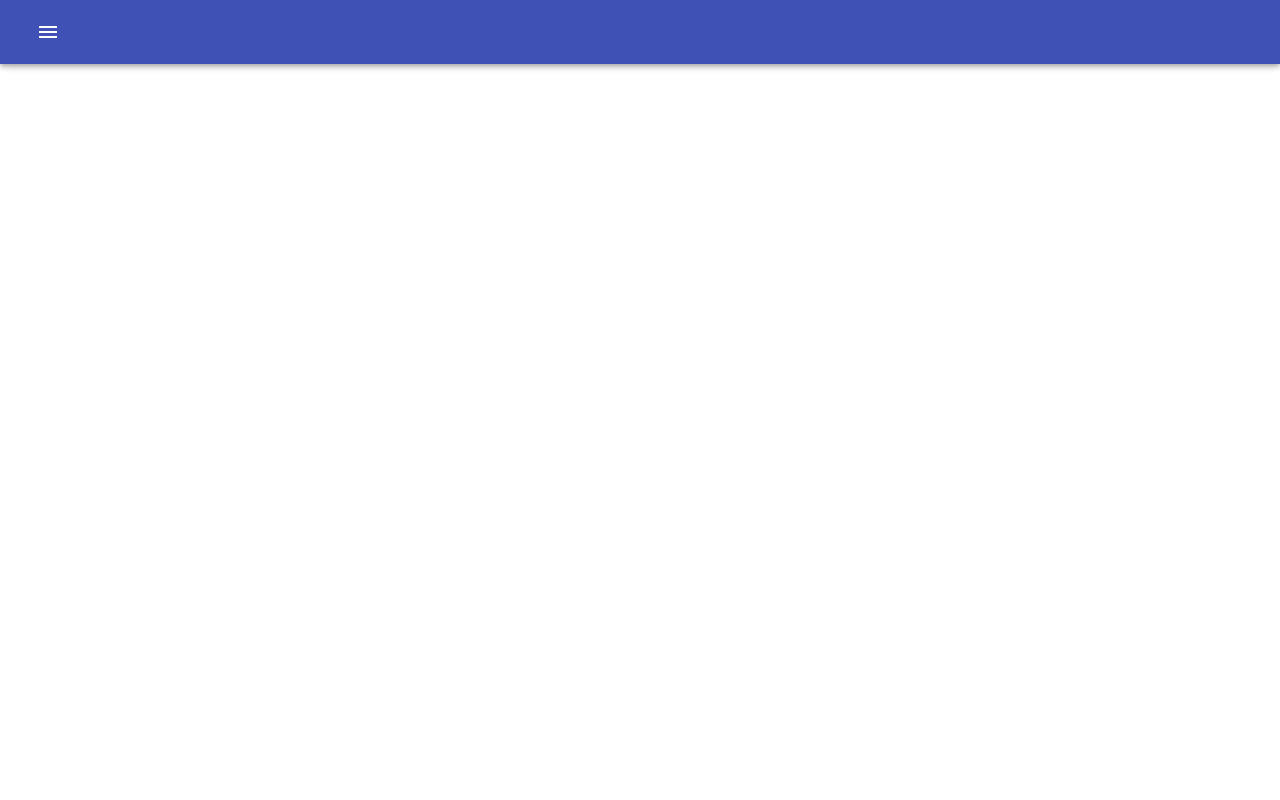
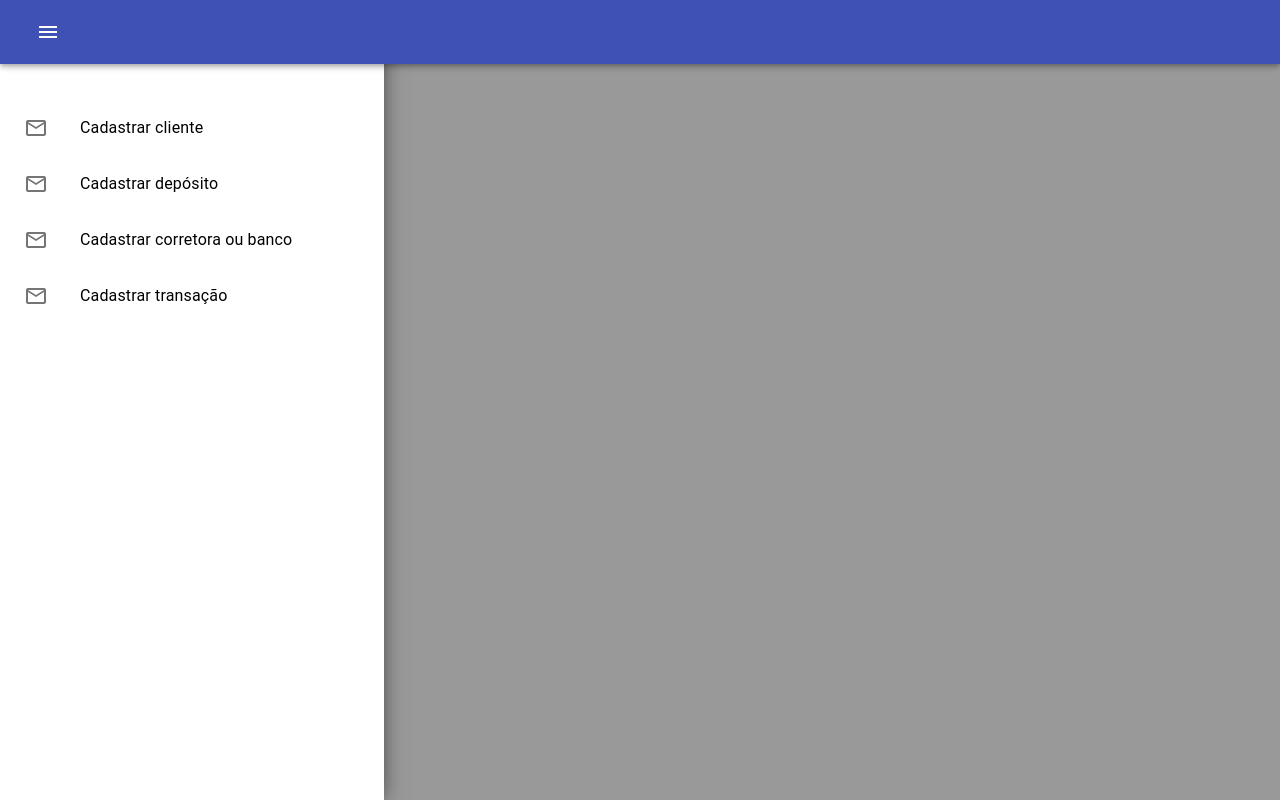
Before and after one commit to NeofitoEOF/front, a React (Create React App) app: page /cadastrarTransacao in a window 1280 px wide. Both pictures are taken after a click on the button 48 px from the left and 32 px from the top of the page. Built offline with nearby package versions, Linux system fonts and the light colour scheme.

Commit message:
add navigator

```diff
--- a/src/App.js
+++ b/src/App.js
@@ -3,17 +3,16 @@ import { CadastroCliente } from './components/forms/cadastroCliente';
 import { CadastrarDeposito } from './components/forms/cadastrarDeposito';
 import { CadastroCorretora } from './components/forms/cadastarbancoCorretora';
 import { CadastrarTransacao } from './components/forms/cadastrarTransacao';
-import { Header } from './components/Header';
 import {
   BrowserRouter as Router, Switch, Route
 } from "react-router-dom";
-
+import { Navigator } from "./components/layout"
 
 function App() {
   return (
     <>
-      <Header />
       <Router>
+        <Navigator />
         <Switch>
           <Route exact path={"/cliente/cadastrar"} component={CadastroCliente} />
           <Route path={"/deposito/cadastrar"} component={CadastrarDeposito} />
@@ -22,9 +21,7 @@ function App() {
         </Switch>
       </Router>
     </>
-
   );
-
 }
 
 export default App;
--- a/src/components/Header/index.jsx
+++ b/src/components/Header/index.jsx
@@ -1,17 +1,17 @@
-import React from 'react';
+import React from "react";
 
-import { AppBar, Toolbar, IconButton } from '@material-ui/core';
-import {Menu} from '@material-ui/icons';
+import { AppBar, Toolbar, IconButton, Typography } from "@material-ui/core";
+import { Menu } from "@material-ui/icons";
 
-
-export const Header = () => {
+export const Header = ({ title, callback }) => {
   return (
     <AppBar>
       <Toolbar>
-        <IconButton color="inherit">
+        <IconButton onClick={() => callback()} color="inherit">
           <Menu />
         </IconButton>
+        <Typography variant="h6">{title}</Typography>
       </Toolbar>
     </AppBar>
-  )
-}
+  );
+};
--- /dev/null
+++ b/src/components/layout/Navigator.jsx
@@ -0,0 +1,88 @@
+import React, { useState } from "react";
+import { useHistory } from "react-router-dom";
+import { ListItem, ListItemIcon, ListItemText, List } from "@material-ui/core";
+import { MailOutline } from "@material-ui/icons";
+import styled from "styled-components";
+import { Header } from "../Header";
+
+const NewListItem = styled(ListItem)`
+  margin: 0.5rem;
+`
+
+export const Navigator = () => {
+  const [isVisible, setVisibility] = useState();
+
+  const history = useHistory();
+
+  return (
+    <>
+      <Header callback={() => setVisibility(!isVisible)} />
+      {isVisible && (
+        <div
+          style={{
+            height: "100vh",
+            width: "100vw",
+            position: "absolute",
+            top: 0,
+            left: 0,
+            backgroundColor: "rgb(0 0 0 / 40%)",
+            zIndex: 45,
+          }}
+          onClick={() => setVisibility(false)}
+        >
+          <div
+            style={{
+              height: "100vh",
+              width: "30%",
+              top: 0,
+              left: 0,
+              backgroundColor: "#FFFFFF",
+              boxShadow: "-5px 0px 23px 0px rgba(0,0,0,0.75)",
+              zIndex: 50,
+              transition: "transform 225ms cubic-bezier(0, 0, 0.2, 1) 0ms"
+            }}
+          >
+            <List style={{ paddingTop: "96px" }}>
+              <NewListItem
+                button
+                onClick={() => history.push("/cliente/cadastrar")}
+              >
+                <ListItemIcon>
+                  <MailOutline />
+                </ListItemIcon>
+                <ListItemText primary="Cadastrar cliente" />
+              </NewListItem>
+              <NewListItem
+                button
+                onClick={() => history.push("/deposito/cadastrar")}
+              >
+                <ListItemIcon>
+                  <MailOutline />
+                </ListItemIcon>
+                <ListItemText primary="Cadastrar depósito" />
+              </NewListItem>
+              <NewListItem
+                button
+                onClick={() => history.push("/corretora/cadastrar")}
+              >
+                <ListItemIcon>
+                  <MailOutline />
+                </ListItemIcon>
+                <ListItemText primary="Cadastrar corretora ou banco" />
+              </NewListItem>
+              <NewListItem
+                button
+                onClick={() => history.push("/transacao/cadastrar")}
+              >
+                <ListItemIcon>
+                  <MailOutline />
+                </ListItemIcon>
+                <ListItemText primary="Cadastrar transação" />
+              </NewListItem>
+            </List>
+          </div>
+        </div>
+      )}
+    </>
+  );
+};
--- /dev/null
+++ b/src/components/layout/index.js
@@ -0,0 +1 @@
+export { Navigator } from "./Navigator";
```
